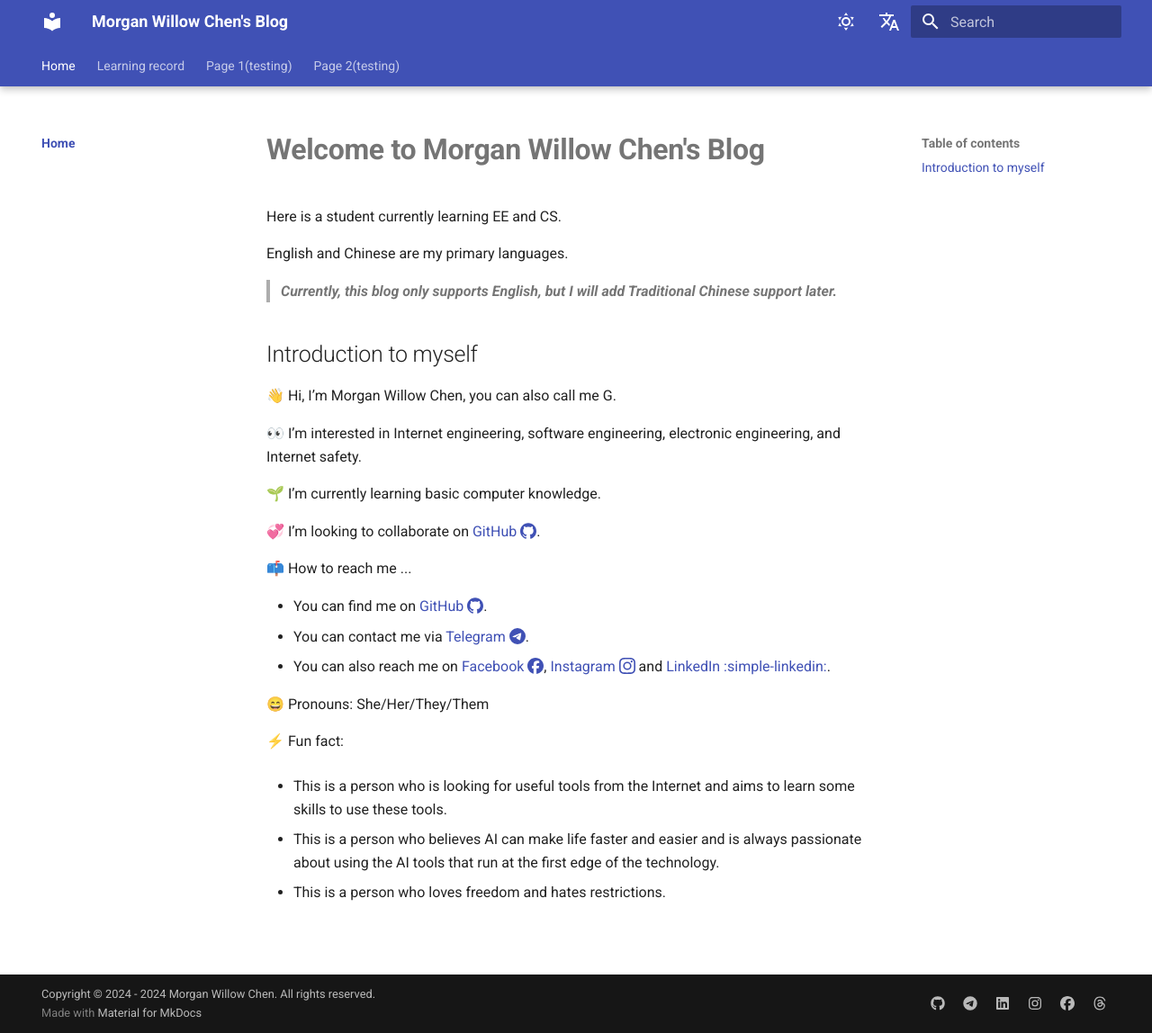
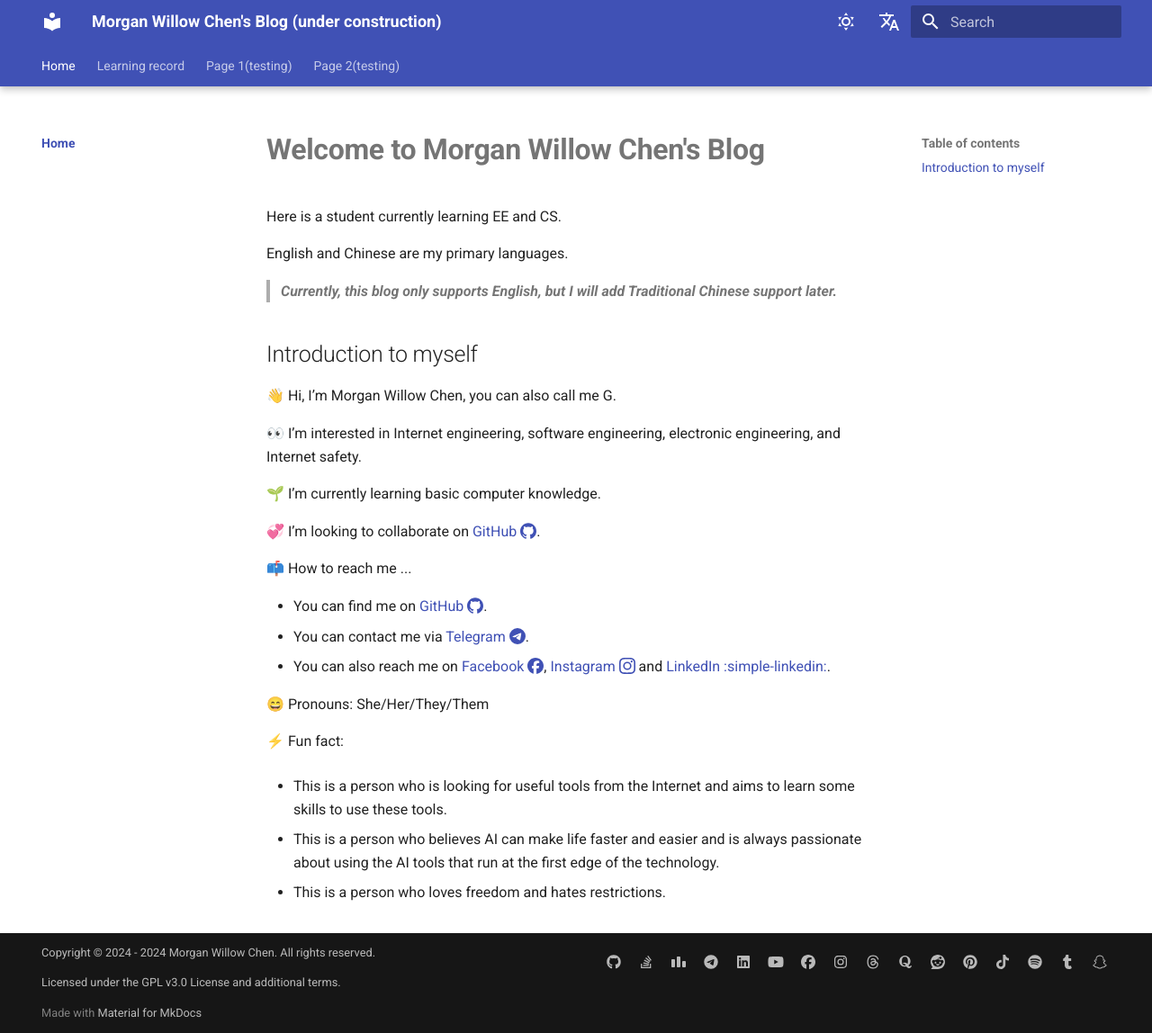
Before and after one commit to cmw15004431816/cmw15004431816.github.io, an MkDocs documentation site: the page built from docs/index.md, in a window 1280 px wide and 1148 px high. Shown: the whole window at 90% size. Built offline with MkDocs 1.6.1 and Material for MkDocs 9.7.7, drawn with Linux system fonts in a browser that asks for light colours; comment, search, counter and statistics services are not loaded.

Commit message:
Add files via upload

```diff
--- a/mkdocs.yml
+++ b/mkdocs.yml
@@ -1,4 +1,4 @@
-site_name: Morgan Willow Chen's Blog
+site_name: Morgan Willow Chen's Blog (under construction)
 site_description: This is the blog of Morgan Willow Chen.
 site_url: https://cmw15004431816.github.io/
 nav:
@@ -19,11 +19,11 @@ theme:
       toggle:
         icon: material/weather-sunny
         name: Switch to dark mode
-    - media: "(prefers-color-scheme: dark)"
+    - media: "(prefers-color-scheme: slate)"
       scheme: slate
       toggle:
         icon: material/weather-night
-        name: Switch to system preference
+        name: Switch to light mode
   language: en
   features:
     # - navigation.instant
@@ -62,23 +62,53 @@ extra:
     - icon: fontawesome/brands/github
       link: https://github.com/cmw15004431816
       name: Morgan Willow Chen on GitHub
+    - icon: fontawesome/brands/stack-overflow
+      link: https://stackoverflow.com/users/25033865/morgan-willow-chen
+      name: Morgan Willow Chen on Stackoverflow
+    - icon: simple/codeforces
+      link: https://codeforces.com/profile/cmw15004431816
+      name: Morgan Willow Chen on Codeforces
     - icon: fontawesome/brands/telegram
       link: https://t.me/mwc15004431816
       name: Morgan Willow Chen on Telegram
     - icon: fontawesome/brands/linkedin
       link: https://www.linkedin.com/in/morgan-willow-chen-5b2337280/
       name: Morgan Willow Chen on LinkedIn
+    - icon: fontawesome/brands/youtube
+      link: https://www.youtube.com/channel/UCrh1YzVHgef6YCR2MJLobEA
+      name: Morgan Willow Chen on YouTube
+    - icon: fontawesome/brands/facebook
+      link: https://www.facebook.com/profile.php?id=100085061186301
+      name: Morgan Willow Chen on Facebook
     - icon: fontawesome/brands/instagram
       link: https://www.instagram.com/mwc15004431816
       name: Morgan Willow Chen on Instagram
-    - icon: fontawesome/brands/facebook
-      link: https://www.facebook.com/profile.php?id=100085061186301
-      name: Morgan Willow Chen on Facebook
     - icon: fontawesome/brands/threads
       link: https://www.threads.net/@mwc15004431816
       name: Morgan Willow Chen on Threads
+    - icon: fontawesome/brands/quora
+      link: https://www.quora.com/profile/Morgan-Willow-Chen-G
+      name: Morgan Willow Chen on Quora
+    - icon: fontawesome/brands/reddit
+      link: https://www.reddit.com/user/CMW15004431816/
+      name: Morgan Willow Chen on Reddit
+    - icon: fontawesome/brands/pinterest
+      link: https://www.pinterest.com/cmw15004431816/
+      name: Morgan Willow Chen on Pinterest
+    - icon: fontawesome/brands/tiktok
+      link: https://www.tiktok.com/@cmw15004431816
+      name: Morgan Willow Chen on TikTok
+    - icon: fontawesome/brands/spotify
+      link: https://open.spotify.com/user/31e225rqd5nznnsnl6bqpjidgyva
+      name: Morgan Willow Chen on Spotify
+    - icon: fontawesome/brands/tumblr
+      link: https://www.tumblr.com/blog/mwc15004431816
+      name: Morgan Willow Chen on Tumblr
+    - icon: fontawesome/brands/snapchat
+      link: https://www.snapchat.com/add/mwc15004431816/
+      name: Morgan Willow Chen on Snapchat
 copyright: >-
-  Copyright &copy; 2024 - 2024 Morgan Willow Chen. All rights reserved.
+  Copyright &copy; 2024 - 2024 Morgan Willow Chen. All rights reserved. <br><p>Licensed under the <a href="https://github.com/cmw15004431816/cmw15004431816.github.io/blob/main/LICENSE">GPL v3.0 License</a> and <a href="https://github.com/cmw15004431816/cmw15004431816.github.io/blob/main/ADDITIONAL%20TERMS">additional terms</a>.</p>
 markdown_extensions:
   - attr_list
   - pymdownx.emoji:
```
